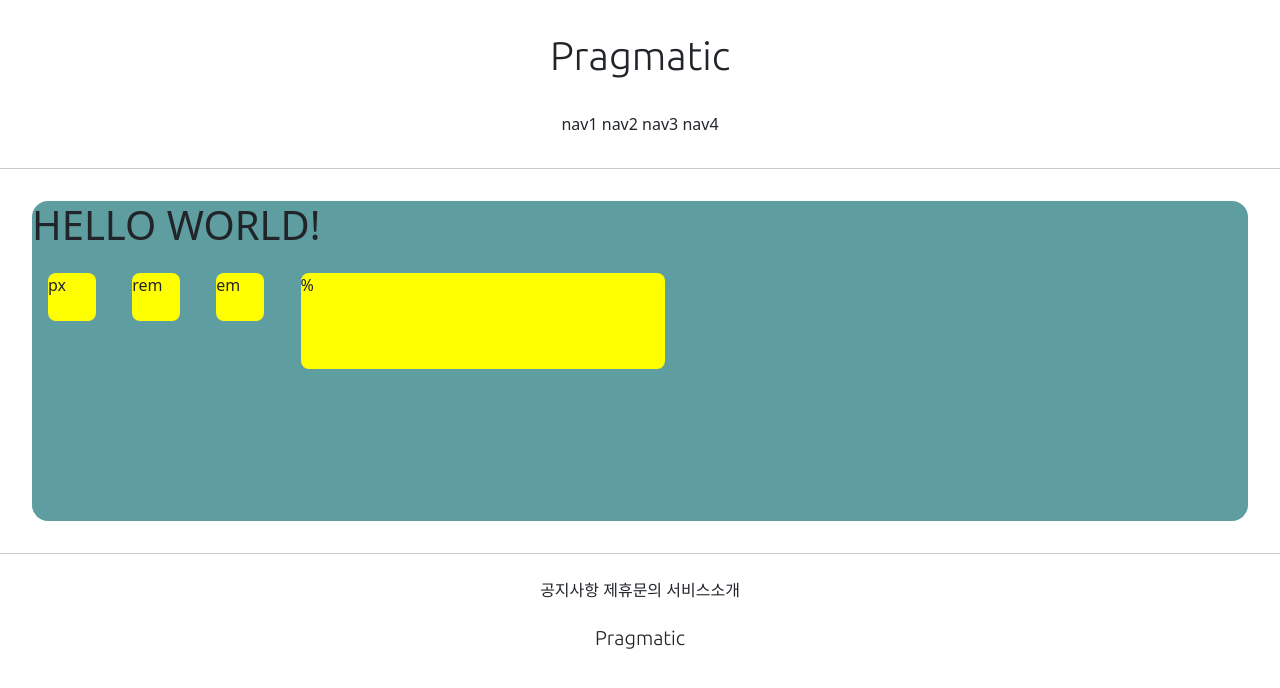
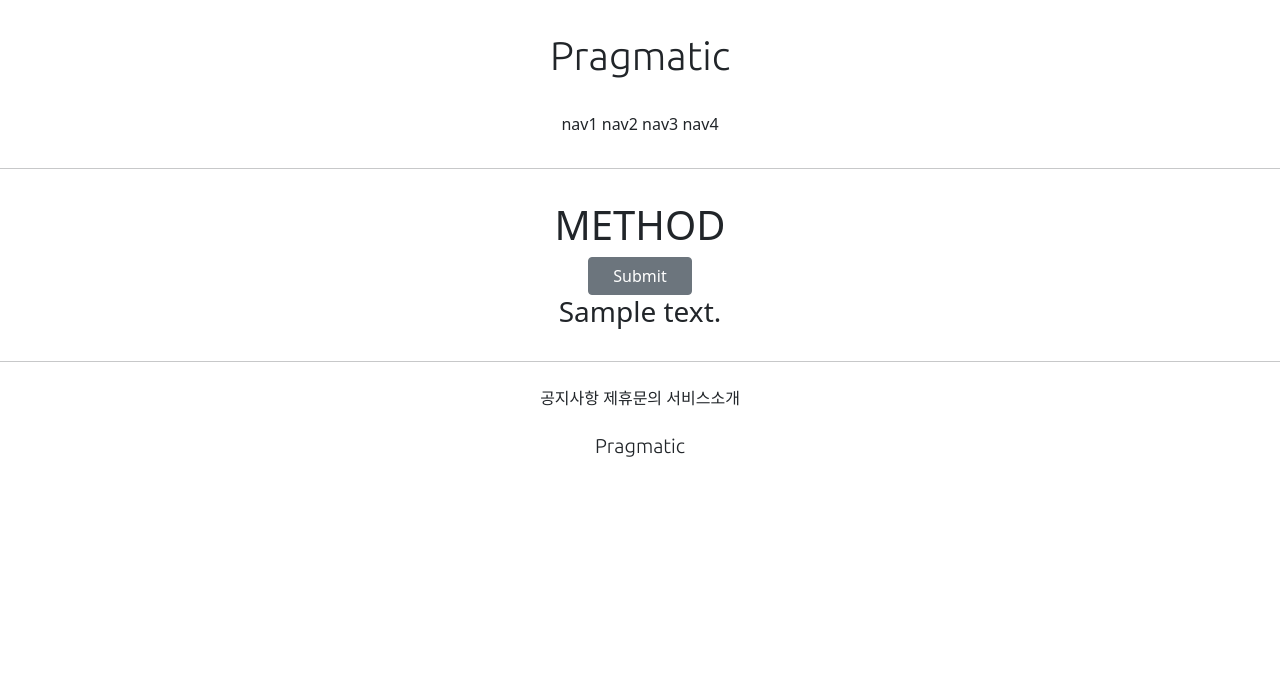
Before and after one commit to rmmmmmmmmm/WebApplicationClass, a Django app: template accountapp/templates/accoutapp/hello_world.html in a window 1280 px wide. Shown: the top 688 px of the page. Run offline with Django 3.2, Linux system fonts and the light colour scheme; the template is opened without the code that fills it: most values are stand-ins (such as "Sample title", 1, 10 or a date in 2020).

Commit message:
2021.07.08. WebApplicationClass Commit 3

```diff
--- a/accountapp/templates/accoutapp/hello_world.html
+++ b/accountapp/templates/accoutapp/hello_world.html
@@ -2,25 +2,17 @@
 
 {% block content %}
 
-    <style>
-        .testing {
-            background-color: yellow;
-            margin: 1rem;
-            height: 48px;
-            width: 48px;
-            border-radius: .5rem;
-            display: inline-block;
-        }
-    </style>
 
-    <div style="height: 20rem; background-color: cadetblue; margin: 2rem; border-radius: 1rem; overflow: hidden;">
-        <h1>HELLO WORLD!</h1>
 
-    <div class="testing" style="height: 48px; width: 48px">px</div>
-    <div class="testing" style="height: 3rem; width: 3rem">rem</div>
-    <div class="testing" style="height: 3em; width: 3em">em</div>
-    <div class="testing" style="height: 30%; width: 30%">%</div>
+    <div style= "margin: 2rem; text-align: center">
+        <h1>METHOD</h1>
 
+        <form action="/accounts/hello_world/" method="post">
+            {% csrf_token %}
+            <input type="submit" class="btn btn-secondary rounded_pill px-4">
+        </form>
+
+        <h3>{{ text }}</h3>
     </div>
 
 {% endblock %}
```
Also changed, not shown: accountapp/views.py (+6 -1 lines).
